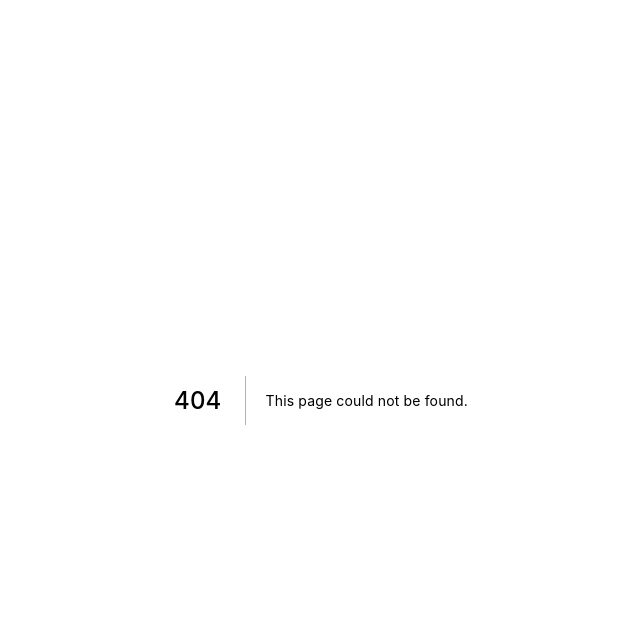
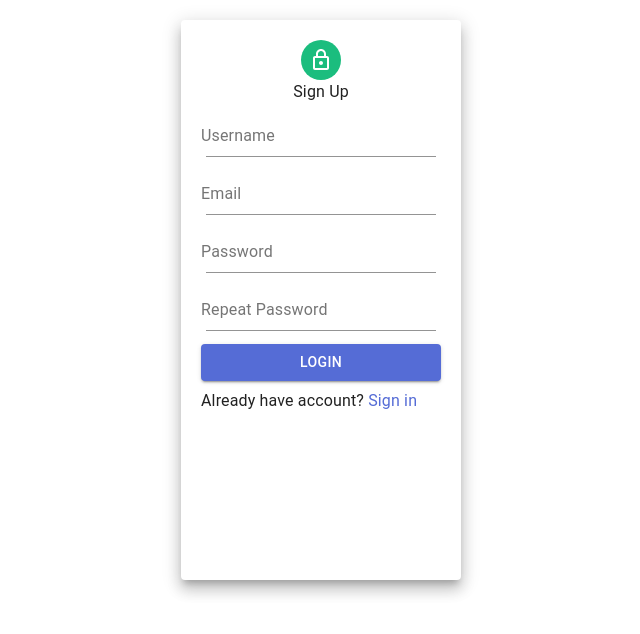
Before and after one commit to YosiZiv/MERN-micros-services, a Next.js app in the folder client/: page /auth/signup in a window 1280 px wide. Before the commit this address had no page. Shown: the top 634 px of the page, without its empty margins (319-959 px from the left). Built offline with nearby package versions, Linux system fonts and the light colour scheme.

Commit message:
signup form

```diff
--- /dev/null
+++ b/client/pages/auth/signup.tsx
@@ -0,0 +1,159 @@
+import {
+  Button,
+  Typography,
+  TextField,
+  Grid,
+  Paper,
+  Avatar,
+  FormControlLabel,
+  Checkbox,
+  Link,
+} from "@material-ui/core";
+import LockOutlinedIcon from "@material-ui/icons/LockOutlined";
+import { makeStyles } from "@material-ui/core/styles";
+import { Formik, Form, useField, FieldAttributes } from "formik";
+import * as yup from "yup";
+import axios from "axios";
+
+const useStyle = makeStyles({
+  title: {
+    textAlign: "center",
+    padding: "10px",
+  },
+  paper: {
+    padding: "20px",
+    height: "70vh",
+    margin: "20px auto",
+    width: "280px",
+  },
+  avatar: {
+    backgroundColor: "#1bbd7e",
+  },
+  input: {
+    padding: "5px",
+  },
+  signinButton: {
+    margin: "8px 0",
+  },
+});
+
+const CustomTextField: React.FC<
+  FieldAttributes<{ label: string; fullWidth: boolean }>
+> = ({ placeholder, className, label, fullWidth, type, ...props }) => {
+  const [field, meta] = useField<{}>(props);
+  const errorText = meta.touched && meta.error;
+  return (
+    <TextField
+      type={type}
+      label={label}
+      className={className}
+      placeholder={placeholder}
+      {...field}
+      fullWidth={fullWidth}
+      helperText={errorText}
+      error={!!errorText}
+    />
+  );
+};
+
+const validationSchema = yup.object({
+  username: yup.string().min(6).max(30),
+  email: yup.string().required().email(),
+  password: yup.string().required().min(6).max(30),
+  repeatPassword: yup
+    .string()
+    .min(6)
+    .max(30)
+    .test("passwordMatch", "Password Didnt Match", function (value) {
+      return value === this.parent.password;
+    }),
+});
+const submitHandler = async ({ username, email, password }) => {
+  const response = await axios.post("/api/users/signup", {
+    username,
+    email,
+    password,
+  });
+  console.log(response.data);
+};
+
+export default function Signup() {
+  const classes = useStyle();
+  return (
+    <Grid>
+      <Paper className={classes.paper} elevation={10}>
+        <Grid container direction="column" justify="center" alignItems="center">
+          <Avatar className={classes.avatar}>
+            <LockOutlinedIcon />
+          </Avatar>
+          <Typography component="h6">Sign Up</Typography>
+        </Grid>
+        <Formik
+          // init value to form
+          initialValues={{
+            username: "",
+            email: "",
+            password: "",
+            repeatPassword: "",
+          }}
+          validationSchema={validationSchema}
+          onSubmit={async (data, { setSubmitting }) => {
+            setSubmitting(true);
+            await submitHandler(data);
+            setSubmitting(false);
+          }}
+        >
+          {() => (
+            <Form>
+              <CustomTextField
+                name="username"
+                className={classes.input}
+                placeholder="Enter Username"
+                label="Username"
+                type="text"
+                fullWidth={true}
+              />
+              <CustomTextField
+                name="email"
+                className={classes.input}
+                placeholder="Enter Email"
+                label="Email"
+                type="email"
+                fullWidth={true}
+              />
+              <CustomTextField
+                name="password"
+                className={classes.input}
+                placeholder="Enter Password"
+                label="Password"
+                type="password"
+                fullWidth={true}
+              />
+              <CustomTextField
+                name="repeatPassword"
+                className={classes.input}
+                placeholder="Enter Password"
+                label="Repeat Password"
+                type="password"
+                fullWidth={true}
+              />
+              <Button
+                className={classes.signinButton}
+                fullWidth
+                type="submit"
+                variant="contained"
+                color="primary"
+              >
+                Login
+              </Button>
+              <Typography>
+                Already have account?
+                <Link> Sign in</Link>
+              </Typography>
+            </Form>
+          )}
+        </Formik>
+      </Paper>
+    </Grid>
+  );
+}
```
